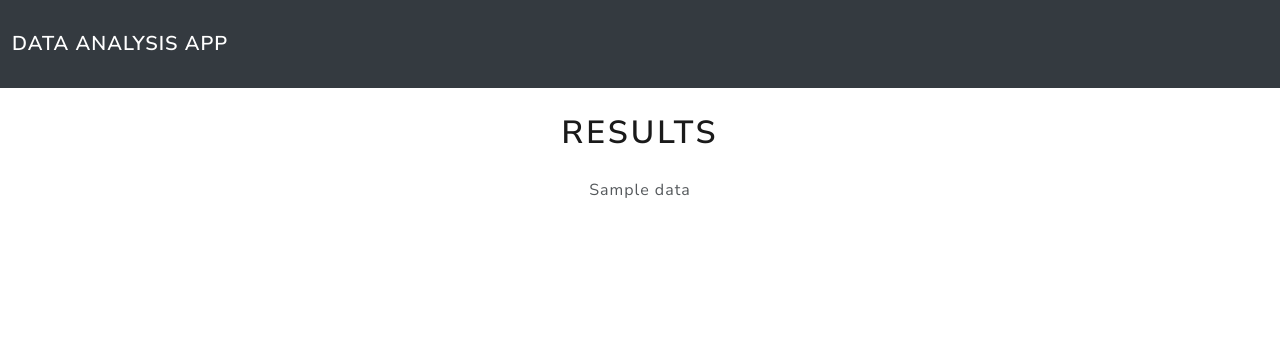
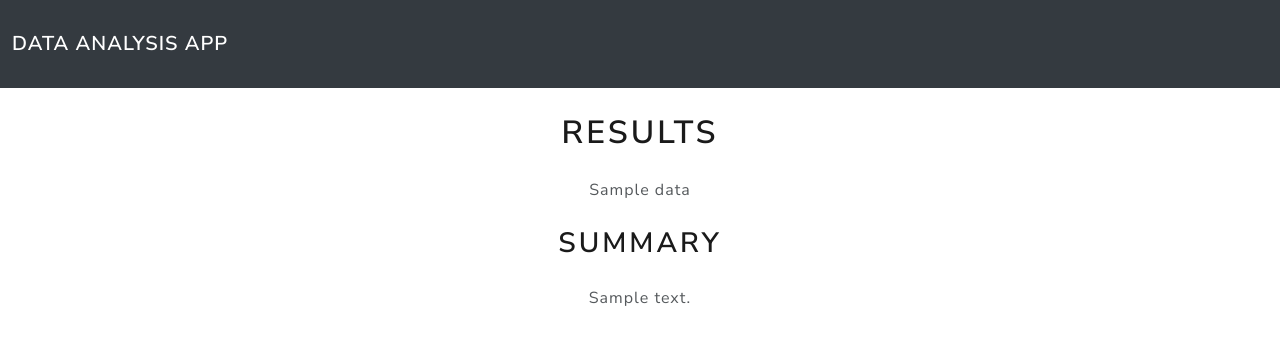
Before and after one commit to Swietonp/data-analysis-app, a Django app: template data_analysis_app/templates/data_analysis_app/results.html in a window 1280 px wide. Shown: the top 348 px of the page. Run offline with Django 3.2, Linux system fonts and the light colour scheme; the template is opened without the code that fills it: most values are stand-ins (such as "Sample title", 1, 10 or a date in 2020); some libraries are stand-ins or nearby versions.

Commit message:
summary table added

```diff
--- a/data_analysis_app/templates/data_analysis_app/base.html
+++ b/data_analysis_app/templates/data_analysis_app/base.html
@@ -12,7 +12,7 @@
 
 <nav class="navbar navbar-expand-lg navbar-dark bg-dark">
   <div class="container-fluid">
-    <a class="navbar-brand" href="#">Data Analysis App</a>
+    <a class="navbar-brand" href="/">Data Analysis App</a>
     <button class="navbar-toggler" type="button" data-bs-toggle="collapse" data-bs-target="#navbarColor02" aria-controls="navbarColor02" aria-expanded="false" aria-label="Toggle navigation">
       <span class="navbar-toggler-icon"></span>
     </button>
--- a/data_analysis_app/templates/data_analysis_app/results.html
+++ b/data_analysis_app/templates/data_analysis_app/results.html
@@ -3,9 +3,13 @@
 {% block content %}
 
 <h1 class="d-flex justify-content-center" style="margin: 2%;">Results</h1>
-
 <div style="text-align: center; margin: 2%;">
     {{ data | safe }}
 </div>
 
+<h2 class="d-flex justify-content-center" style="margin: 2%;">Summary</h2>
+<div style="text-align: center; margin: 2%; margin-left: 5%; margin-right: 5%;">
+    {{ summary | safe }}
+</div>
+
 {% endblock %}
--- a/data_analysis_app/views.py
+++ b/data_analysis_app/views.py
@@ -16,6 +16,9 @@ def main_page(request):
                 request.session['data'] = data.to_html(
                     index=False, classes='table table-striped table-bordered table-hover table-sm')\
                     .replace('<tr style="text-align: right;">', '<tr>')
+                request.session['summary'] = data.describe().to_html(
+                    classes='table table-hover table-light')\
+                    .replace('<tr style="text-align: right;">', '<tr>')
                 return redirect('/results')
         except:
             messages.error(request, 'No data!')
@@ -26,7 +29,8 @@ def main_page(request):
 def results_page(request):
 
     context = {
-        'data': request.session.get('data')
+        'data': request.session.get('data'),
+        'summary': request.session.get('summary')
     }
 
     return render(request, 'data_analysis_app/results.html', context)
```
Also changed, not shown: db.sqlite3.
